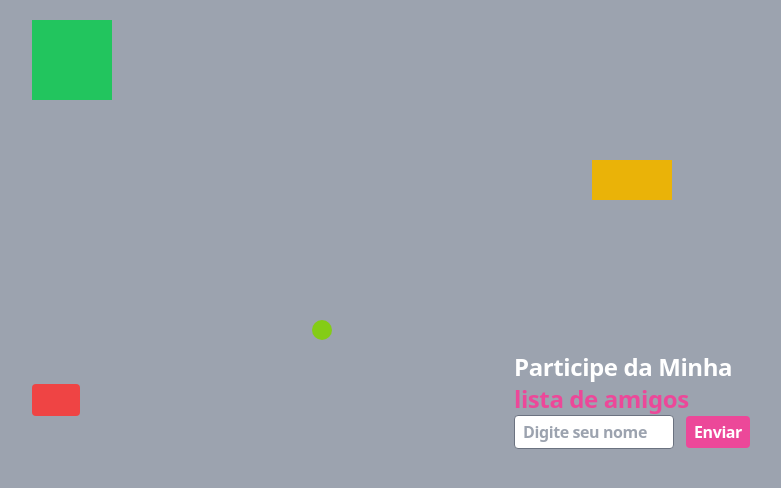
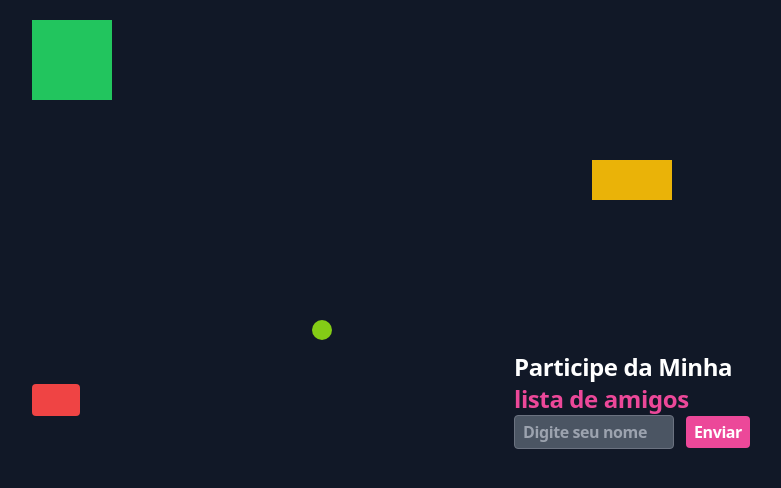
Before and after one commit to DhanielB/Amigos, a React (Vite) app: page / in a window 1280 px wide. Shown: the top 488 px of the page, without its empty margins (8-789 px from the left). Built offline with nearby package versions, Linux system fonts and the light colour scheme.

Commit message:
Update tailwind.config.js

```diff
--- a/tailwind.config.js
+++ b/tailwind.config.js
@@ -2,6 +2,7 @@ module.exports = {
   content: [
     "./src/**/*.{js,jsx,ts,tsx}",
   ],
+  darkMode: "class",
   theme: {
     extend: {},
   },
```
